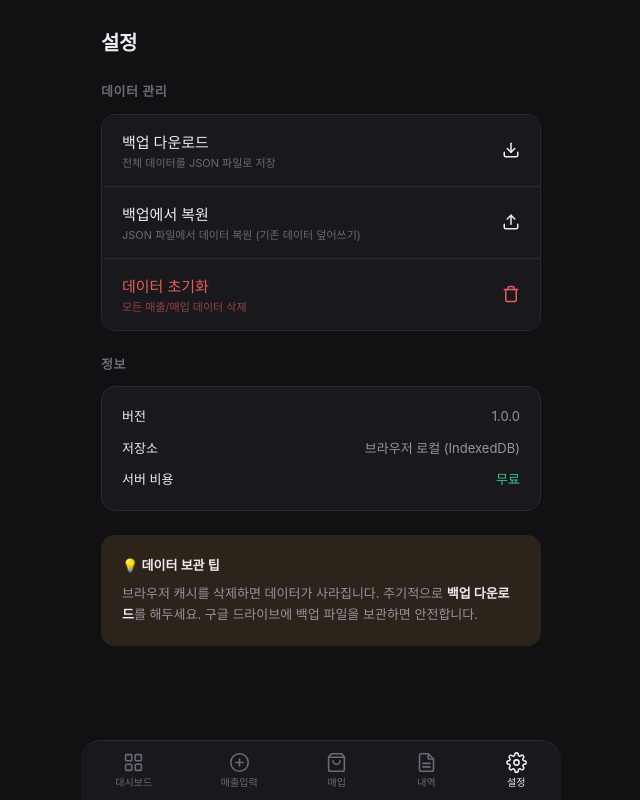
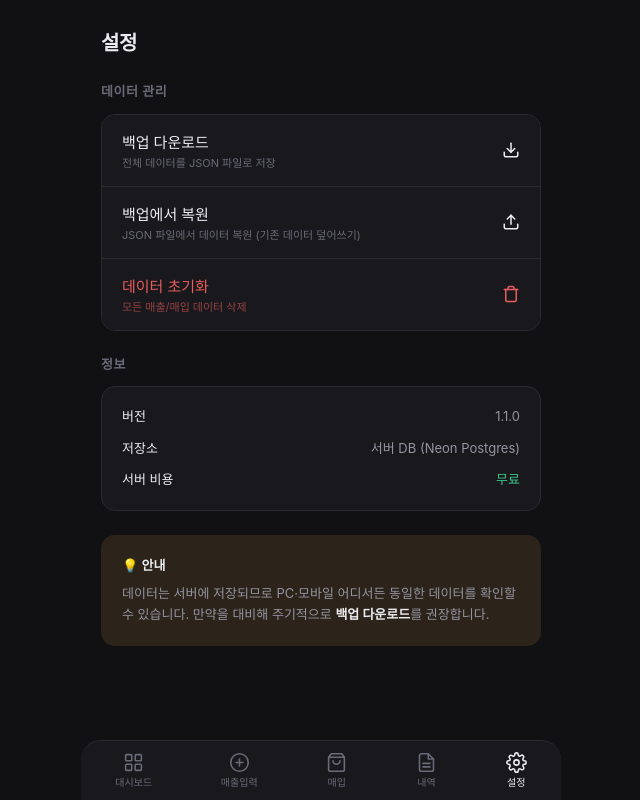
Before and after one commit to jachuri/doorlock, a SvelteKit app: page /settings in a window 1280 px wide. Shown: the whole page, without its empty margins (319-959 px from the left). Built offline with nearby package versions, Linux system fonts and the light colour scheme; a web font is replaced by a local one.

Commit message:
[수정]: 설정 화면 정보를 서버 DB 기준으로 현행화

```diff
--- a/src/routes/settings/+page.svelte
+++ b/src/routes/settings/+page.svelte
@@ -134,11 +134,11 @@
     <div class="info-card card">
       <div class="info-row">
         <span>버전</span>
-        <span class="text-secondary">1.0.0</span>
+        <span class="text-secondary">1.1.0</span>
       </div>
       <div class="info-row">
         <span>저장소</span>
-        <span class="text-secondary">브라우저 로컬 (IndexedDB)</span>
+        <span class="text-secondary">서버 DB (Neon Postgres)</span>
       </div>
       <div class="info-row">
         <span>서버 비용</span>
@@ -149,11 +149,10 @@
 
   <section class="section">
     <div class="tip-card card">
-      <p class="tip-title">💡 데이터 보관 팁</p>
+      <p class="tip-title">💡 안내</p>
       <p class="tip-text">
-        브라우저 캐시를 삭제하면 데이터가 사라집니다.
-        주기적으로 <strong>백업 다운로드</strong>를 해두세요.
-        구글 드라이브에 백업 파일을 보관하면 안전합니다.
+        데이터는 서버에 저장되므로 PC·모바일 어디서든 동일한 데이터를 확인할 수 있습니다.
+        만약을 대비해 주기적으로 <strong>백업 다운로드</strong>를 권장합니다.
       </p>
     </div>
   </section>
```
